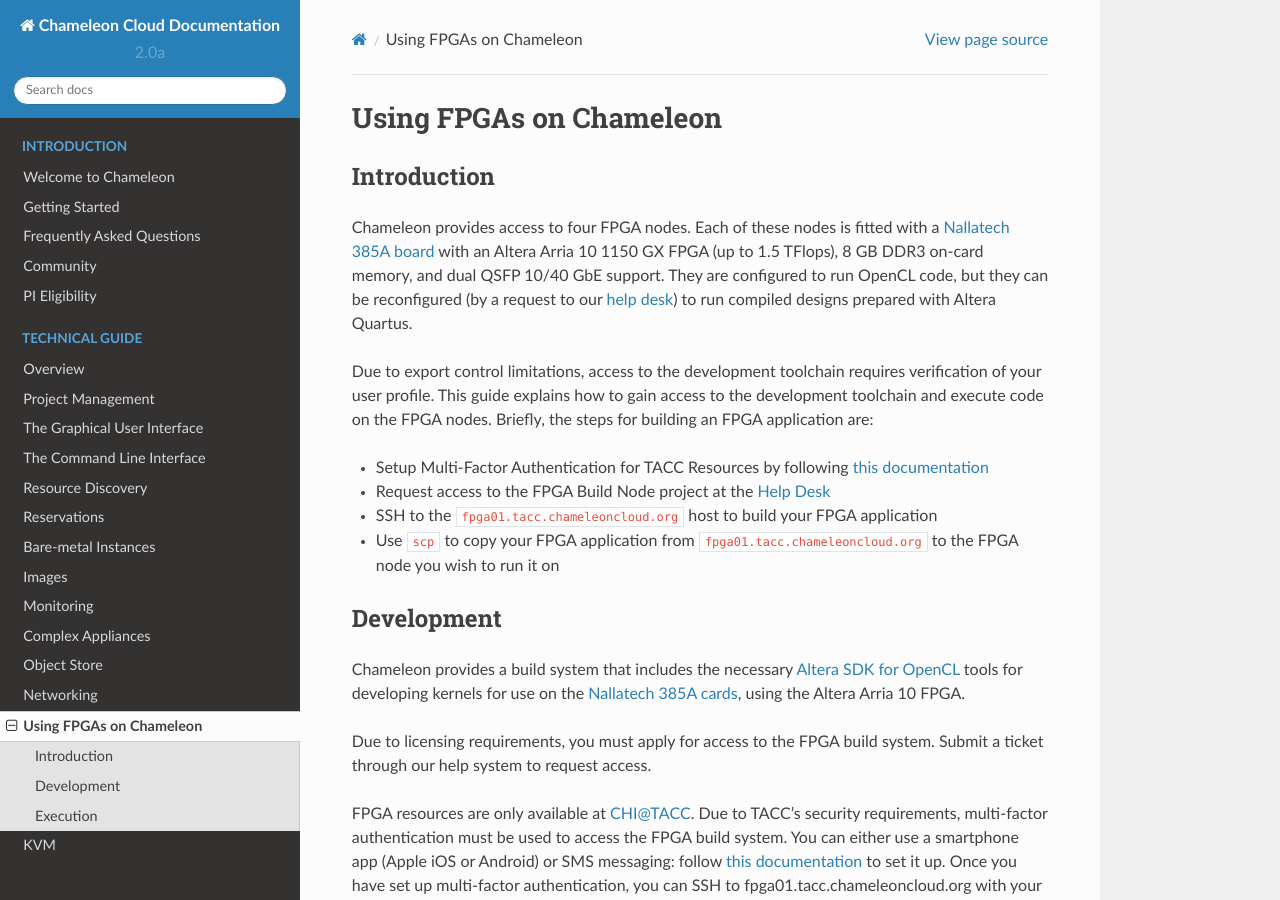
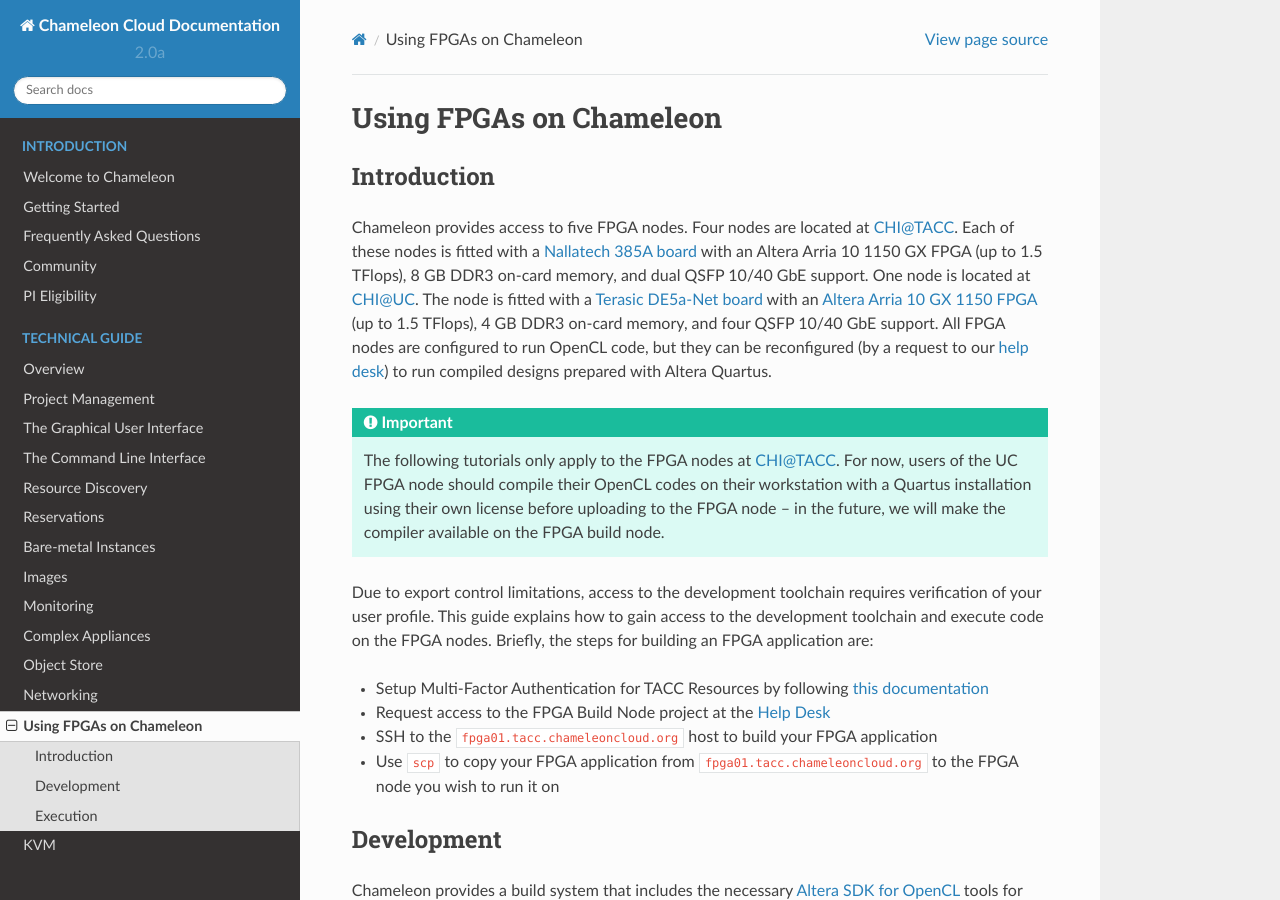
Before and after one commit to ChameleonCloud/docs, a Sphinx documentation site: the page built from source/technical/fpga.rst, in a window 1280 px wide and 900 px high. Built offline with Sphinx 7.4.7 and the Read the Docs theme 2.0.0, drawn with Linux system fonts in a browser that asks for light colours.

Commit message:
update for new fpga node at uc

```diff
--- a/source/technical/fpga.rst
+++ b/source/technical/fpga.rst
@@ -6,7 +6,14 @@ ____________
 Introduction
 ____________
 
-Chameleon provides access to four FPGA nodes. Each of these nodes is fitted with a `Nallatech 385A board <http://www.nallatech.com/store/pcie-accelerator-cards/nallatech-385a-arria10-1150-fpga/>`_ with an Altera Arria 10 1150 GX FPGA (up to 1.5 TFlops), 8 GB DDR3 on-card memory, and dual QSFP 10/40 GbE support. They are configured to run OpenCL code, but they can be reconfigured (by a request to our `help desk <https://www.chameleoncloud.org/user/help/>`_) to run compiled designs prepared with Altera Quartus.
+Chameleon provides access to five FPGA nodes.
+Four nodes are located at `CHI@TACC <https://chi.tacc.chameleoncloud.org>`_. Each of these nodes is fitted with a `Nallatech 385A board <http://www.nallatech.com/store/pcie-accelerator-cards/nallatech-385a-arria10-1150-fpga/>`_ with an Altera Arria 10 1150 GX FPGA (up to 1.5 TFlops), 8 GB DDR3 on-card memory, and dual QSFP 10/40 GbE support.
+One node is located at `CHI@UC <https://chi.uc.chameleoncloud.org>`_. The node is fitted with a `Terasic DE5a-Net board <https://www.intel.com/content/www/us/en/programmable/solutions/partners/partner-profile/terasic-inc-/board/arria-10-device-family---de5a-net--fpga-development-kit.html>`_ with an `Altera Arria 10 GX 1150 FPGA <https://www.terasic.com.tw/cgi-bin/page/archive.pl?Language=English&CategoryNo=231&No=970>`_ (up to 1.5 TFlops), 4 GB DDR3 on-card memory, and four QSFP 10/40 GbE support.
+All FPGA nodes are configured to run OpenCL code, but they can be reconfigured (by a request to our `help desk <https://www.chameleoncloud.org/user/help/>`_) to run compiled designs prepared with Altera Quartus.
+
+.. important::
+   The following tutorials only apply to the FPGA nodes at `CHI@TACC <https://chi.tacc.chameleoncloud.org>`_.
+   For now, users of the UC FPGA node should compile their OpenCL codes on their workstation with a Quartus installation using their own license before uploading to the FPGA node -- in the future, we will make the compiler available on the FPGA build node.
 
 Due to export control limitations, access to the development toolchain requires verification of your user profile. This guide explains how to gain access to the development toolchain and execute code on the FPGA nodes. Briefly, the steps for building an FPGA application are:
 
```
